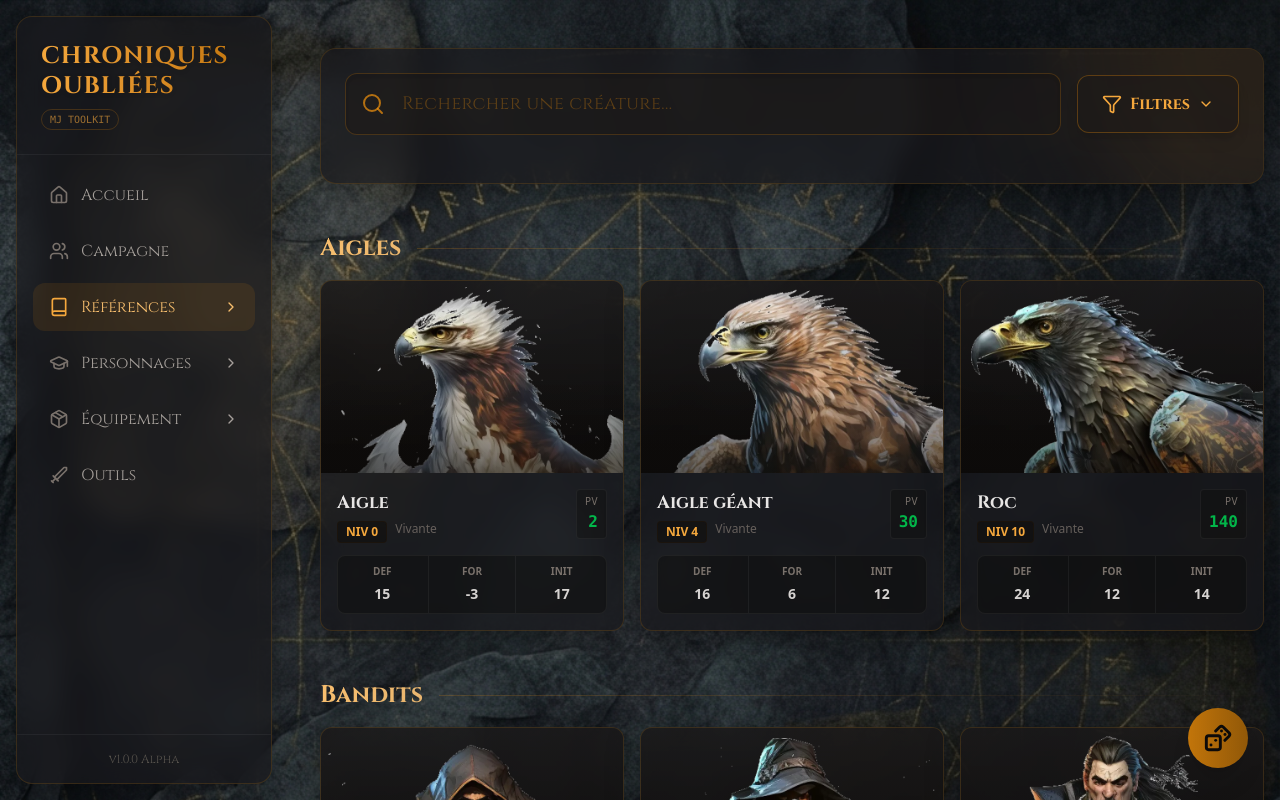
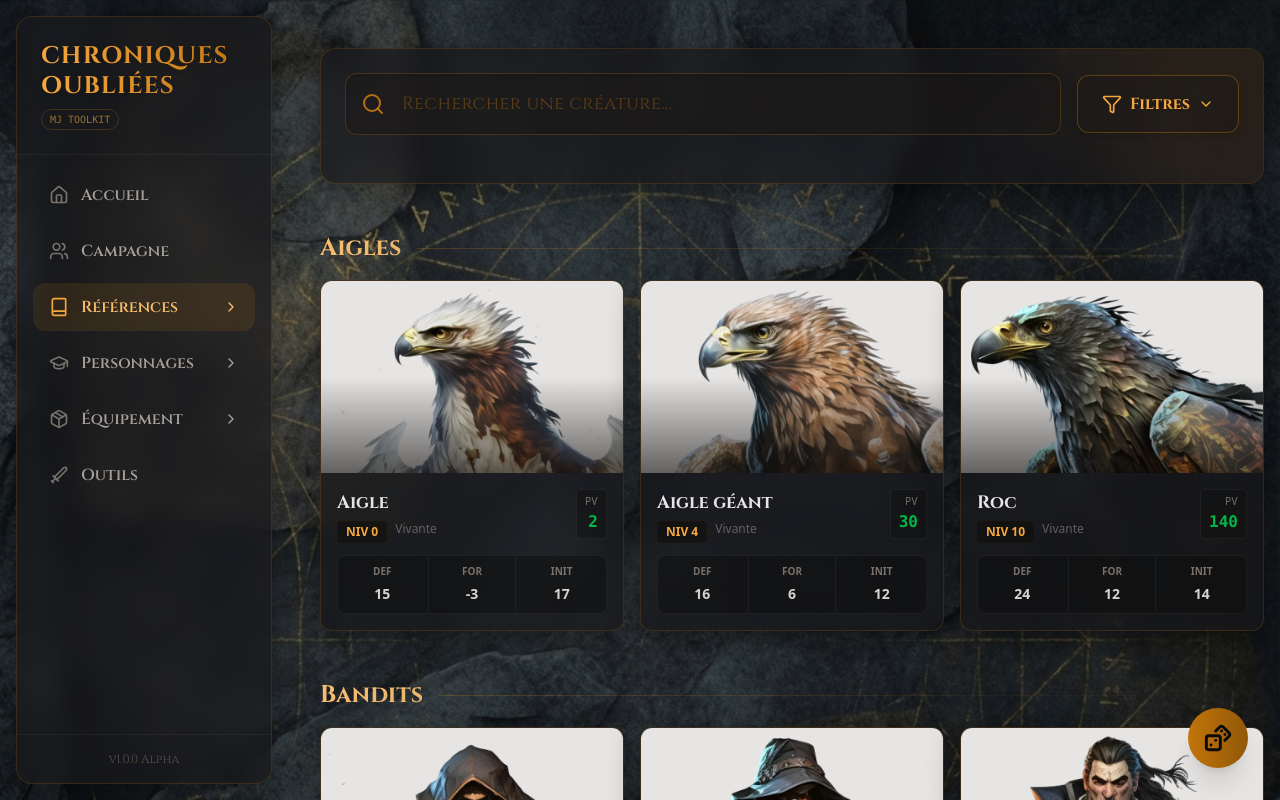
Before and after one commit to nauno40/ChroncilesOublieeFantasy, a React (Vite) app in the folder app/: page /bestiary in a window 1280 px wide. Shown: the top 800 px of the page. Built offline with nearby package versions, Linux system fonts and the light colour scheme.

Commit message:
style: Update font weights in navigation components and change Bestiary creature image background.

```diff
--- a/app/src/components/layout/Layout.tsx
+++ b/app/src/components/layout/Layout.tsx
@@ -126,7 +126,7 @@ export const Layout: React.FC = () => {
                                         isActive && "scale-110 drop-shadow-[0_0_8px_rgba(245,158,11,0.5)]"
                                     )}
                                 />
-                                <span className={clsx("text-[10px] mt-1 font-medium z-10 transition-colors", isActive ? "text-primary-300" : "text-stone-600")}>
+                                <span className={clsx("text-[10px] mt-1 font-semibold z-10 transition-colors", isActive ? "text-primary-300" : "text-stone-600")}>
                                     {item.label}
                                 </span>
                             </Link>
--- a/app/src/components/layout/NavItem.tsx
+++ b/app/src/components/layout/NavItem.tsx
@@ -41,7 +41,7 @@ export const NavItemComponent: React.FC<NavItemComponentProps> = ({ item, isActi
                     isActive ? 'text-primary-400' : 'text-stone-500 group-hover:text-primary-400'
                 )} />
                 <span className={clsx(
-                    'font-display font-medium transition-colors',
+                    'font-display font-semibold transition-colors',
                     isMobile && 'text-xs'
                 )}>{item.label}</span>
             </Link>
@@ -65,7 +65,7 @@ export const NavItemComponent: React.FC<NavItemComponentProps> = ({ item, isActi
                         'transition-colors',
                         isSubItemActive ? 'text-primary-400' : 'text-stone-500 group-hover:text-primary-400'
                     )} />
-                    <span className="font-display font-medium">{item.label}</span>
+                    <span className="font-display font-semibold">{item.label}</span>
                 </div>
                 {isOpen ? <ChevronDown size={16} /> : <ChevronRight size={16} />}
             </button>
@@ -80,7 +80,7 @@ export const NavItemComponent: React.FC<NavItemComponentProps> = ({ item, isActi
                                 key={subItem.path}
                                 to={subItem.path}
                                 className={clsx(
-                                    'flex items-center gap-2 px-3 py-2 rounded-lg transition-all text-base',
+                                    'flex items-center gap-2 px-3 py-2 rounded-lg transition-all text-base font-medium',
                                     isSubActive
                                         ? 'bg-primary-500/20 text-primary-300'
                                         : 'text-stone-500 hover:bg-stone-900/30 hover:text-primary-400'
--- a/app/src/pages/Bestiary.tsx
+++ b/app/src/pages/Bestiary.tsx
@@ -306,7 +306,7 @@ export const Bestiary: React.FC = () => {
                                         className="glass-panel rounded-xl hover:border-primary-500/40 hover:shadow-[0_0_15px_rgba(245,158,11,0.1)] transition-all duration-300 group flex flex-col overflow-hidden hover:-translate-y-1"
                                     >
                                         {/* Creature Image */}
-                                        <div className="relative h-48 overflow-hidden bg-gradient-to-b from-stone-900/50 to-stone-950">
+                                        <div className="relative h-48 overflow-hidden bg-stone-200">
                                             <img
                                                 src={getCreatureImage(creature)}
                                                 alt={getCreatureName(creature)}
```
